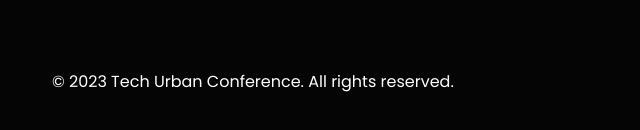
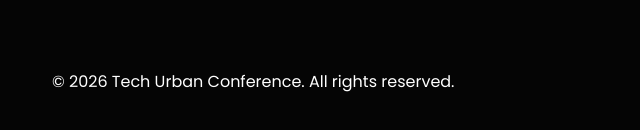
Before and after one commit to JohnMabas/Tech-Urban-Conference, a website: page index.html in a window 1280 px wide. Shown: the part 6052-6182 px from the top of the page, 12-652 px from the left. Drawn offline with nearby package versions, Linux system fonts and the light colour scheme; no server answers; a web font is replaced by a local one.

Commit message:
update the footer

```diff
--- a/index.html
+++ b/index.html
@@ -604,7 +604,7 @@
         <!-- Social icons -->
         <div class="grid grid-cols-1 md:grid-cols-2 justify-center gap-20 mt-24">
           <div>
-            <p>© 2023 Tech Urban Conference. All rights reserved.</p>
+            <p>© 2026 Tech Urban Conference. All rights reserved.</p>
           </div>
 
             <div class="flex items-center gap-5 text-white/90">
```
